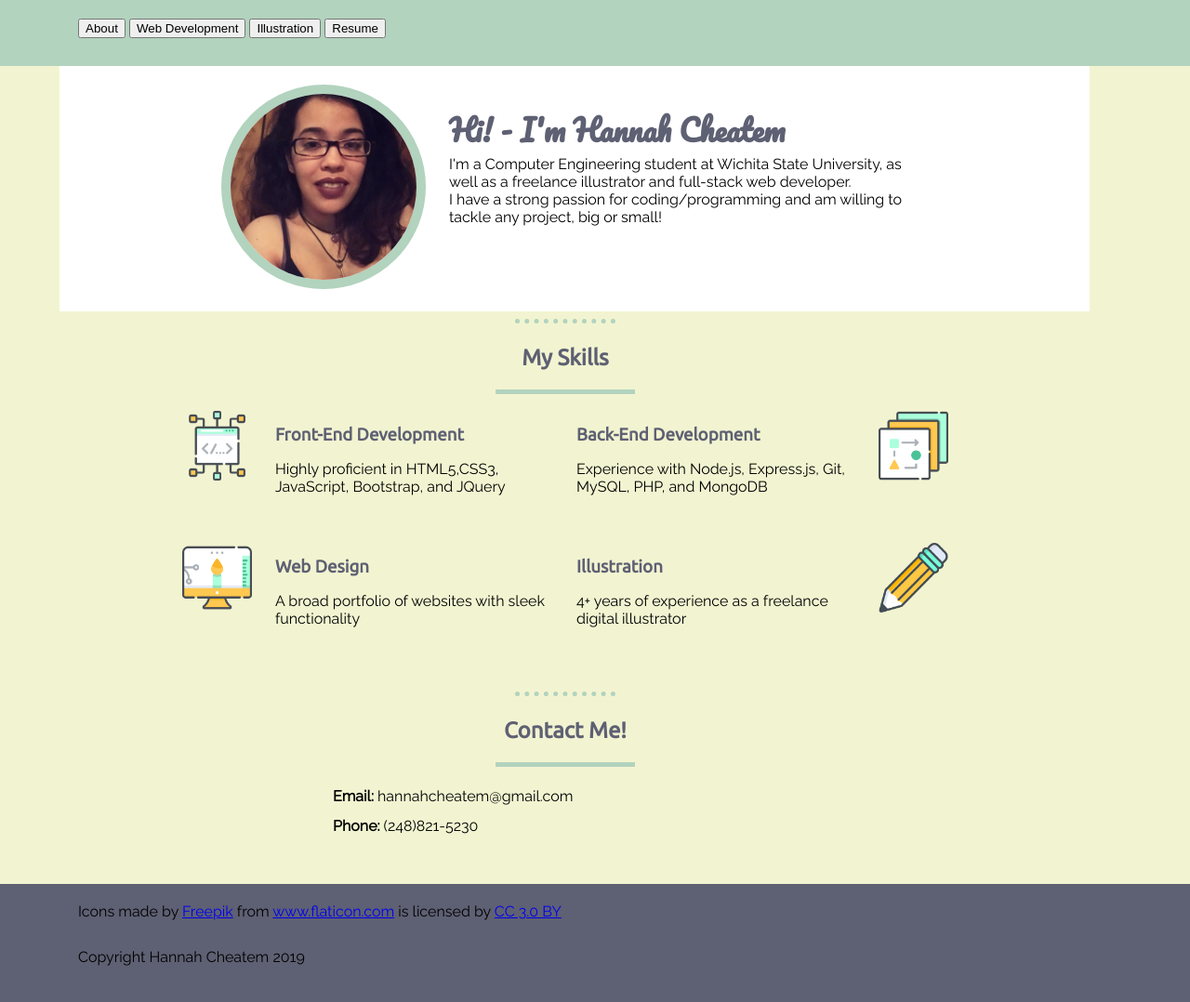
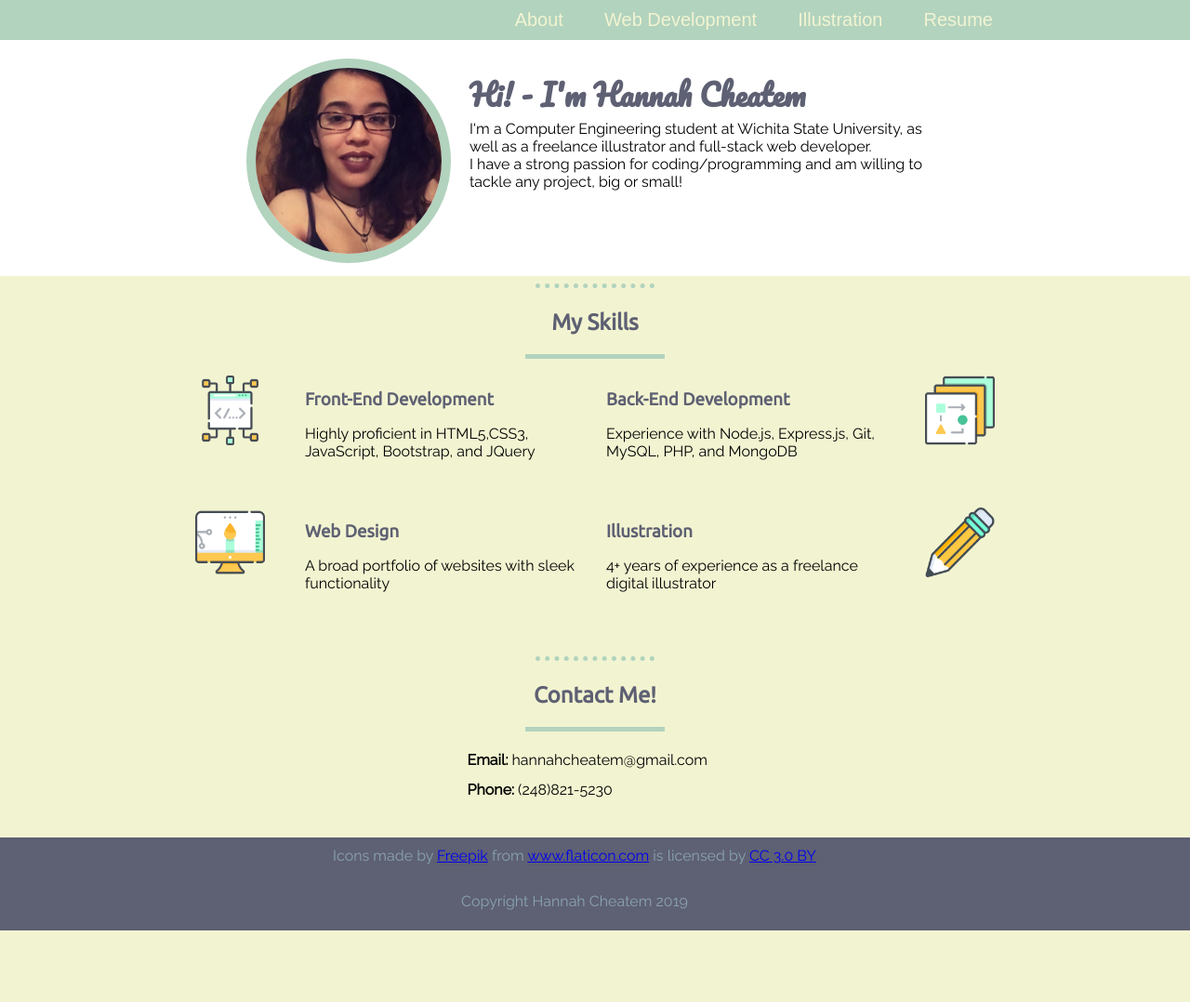
Before and after one commit to hannahCheatem/personalSite, a plain HTML site: page index.html in a window 1280 px wide. Shown: the whole page at 93% size. After the commit the page ends 1001 px from the top, so only its background shows below. Drawn offline with Linux system fonts and the light colour scheme.

Commit message:
Add files via upload

```diff
--- a/css/styles.css
+++ b/css/styles.css
@@ -36,6 +36,22 @@ hr {
 
 /**************************classes*************************/
 
+.butn {
+  font-family: Arial;
+  color: #f2f4d1;
+  font-size: 20px;
+  background: #b2d3be;
+  padding: 10px 20px 10px 20px;
+  text-decoration: none;
+  margin: 0px;
+  border-style:none;
+}
+
+.butn:hover {
+  background: #89a3b2;
+  text-decoration: none;
+}
+
 .icon{
   width:75px;
   display: inline;
@@ -49,6 +65,7 @@ hr {
 .skills{
   display: inline-block;
   position:relative;
+  width:75%;
 }
 .skill-row{
   text-align:left;
@@ -63,20 +80,29 @@ hr {
   margin: 0px;
   width: 100%;
   color: #89a3b2;
+  text-align:right;
+  padding:0px;
 }
 .middle-container{
   text-align:center;
   padding: 0px;
+  margin:0px;
+  width:100%;
+  padding:0px;
 }
 .bottom-container{
+  color: #89a3b2;
   background-color: #5e6073;
-  height: 200px;
+  height: 100px;
   margin: 0px;
+  padding:0px;
   width:100%;
+  text-align:center;
+
 }
 .contact{
   display: inline-block;
-  width: 500px;
+  width: 275px;
 }
 .line{
   border-top-style: solid;
@@ -94,9 +120,10 @@ hr {
   width: 100%;
   background-color: white;
   margin: 0px;
+  padding:0px;
 }
 #profilePic{
-  margin: auto 0 auto 0;
+  margin: 10px 0 auto 10px;
   height:200px;
   width:200px;
   border:10px;
@@ -114,6 +141,12 @@ hr {
 }
 
 #contact-info{
+  margin:15px auto 15px auto;
   line-height:2;
   text-align:left;
 }
+
+#navbar{
+  margin:0px;
+  padding:0px;
+}
```
